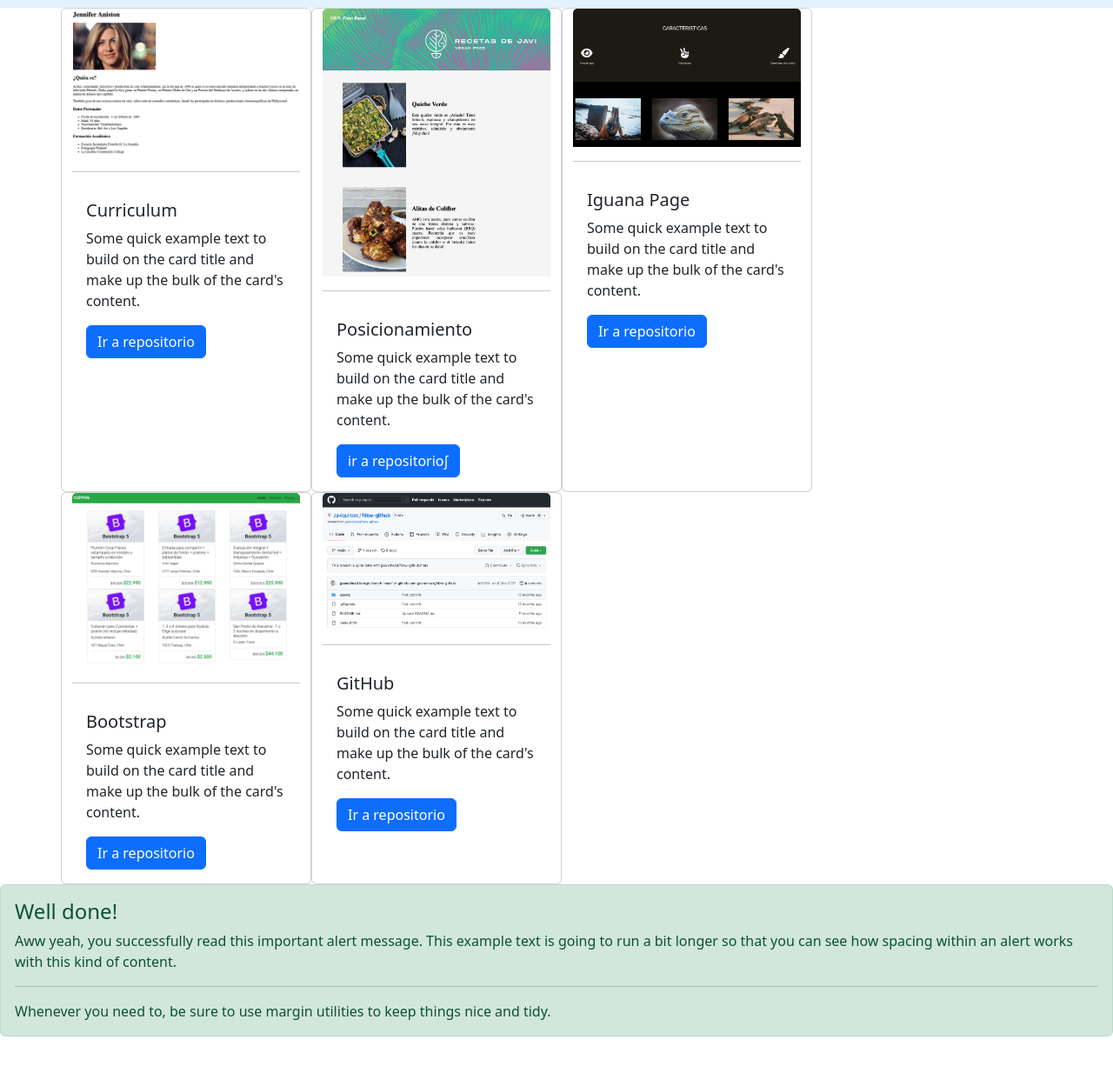
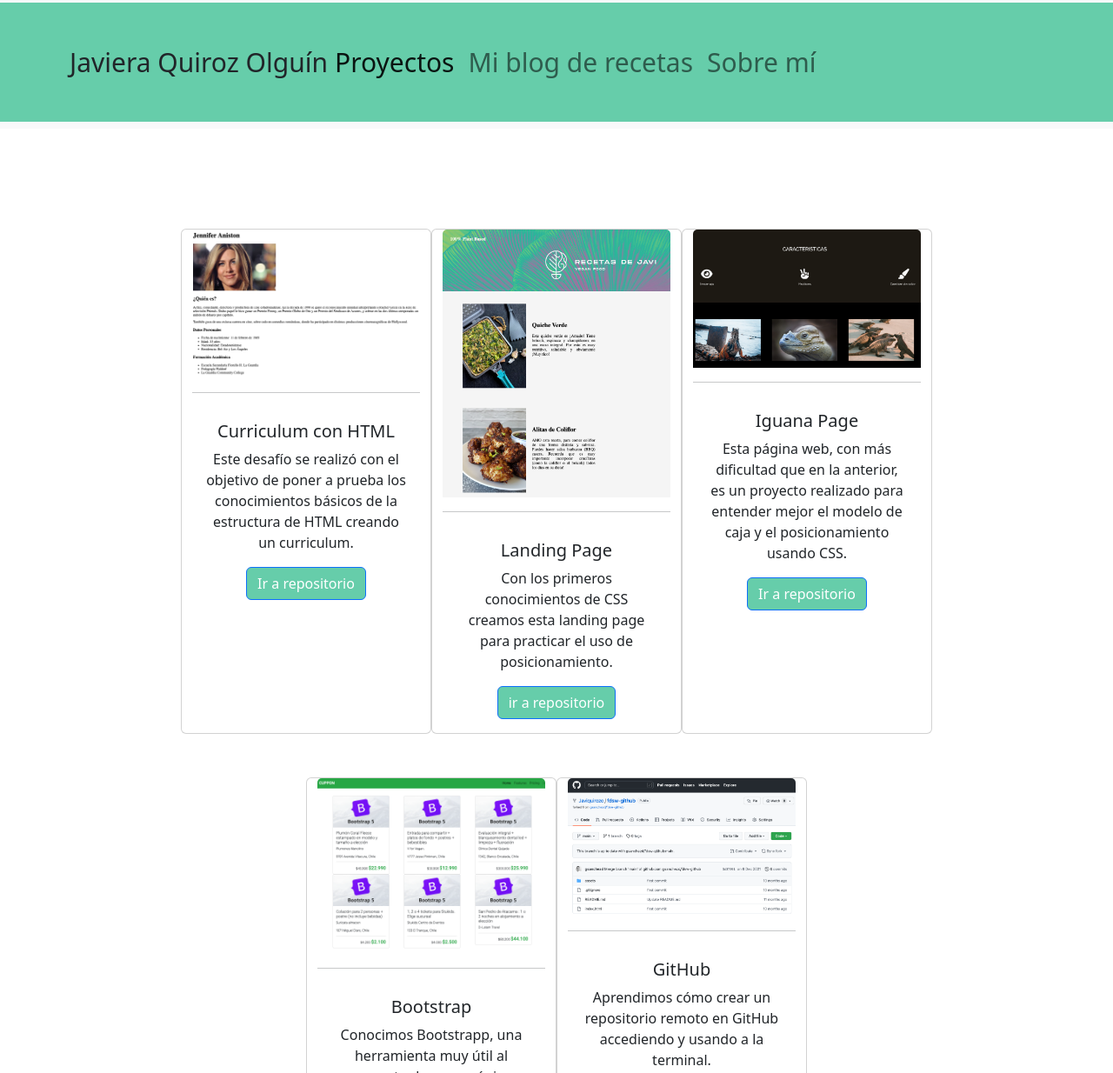
Before and after one commit to Javiquirozo/Portafolio-Javi, a plain HTML site: page index.html in a window 1280 px wide. Shown: the part 31-1265 px from the top of the page at 87% size. Before the commit the page ends 1239 px from the top, so only its background shows below. Drawn offline with nearby package versions, Linux system fonts and the light colour scheme.

Commit message:
last change

```diff
--- a/assets/css/styles.css
+++ b/assets/css/styles.css
@@ -1,3 +1,33 @@
-.nav {
-    font-size: 100px;
+.proyects {
+    box-sizing: border-box;
+    display: block;
 }
+
+.container{
+    padding: 5%;
+}
+
+.btn-primary{
+    background-color: mediumaquamarine;
+}
+.container-fluid{
+    background-color: mediumaquamarine;
+    margin-top: 2%;
+    padding-block: 3%;
+    padding-inline: 5%;
+    font-size: 30px;
+}
+
+
+.row{
+    justify-content: center;
+    text-align: center;
+    padding-top: 5%;
+}
+
+
+.contacto{
+    text-align-last: center;
+    padding-inline: 8%;
+    font-size: 20px;
+}
--- a/index.html
+++ b/index.html
@@ -10,8 +10,29 @@
   <title>Portafolio</title>
 </head>
 <body>
-  <nav class="navbar navbar-light" style="background-color: #e3f2fd;">
-    Portafolio Introducción a la Programación 2022
+  <nav class="navbar navbar-expand-lg navbar-light bg-light">
+    <div class="container-fluid">
+      <a class="navbar-brand" href="https://twitter.com/recetasdejavi" style="font: 35px;"></a>Javiera Quiroz Olguín</a>
+      <button class="navbar-toggler" type="button" data-bs-toggle="collapse" data-bs-target="#navbarNav" aria-controls="navbarNav" aria-expanded="false" aria-label="Toggle navigation">
+        <span class="navbar-toggler-icon"></span>
+      </button>
+      <div class="collapse navbar-collapse" id="navbarNav">
+        <ul class="navbar-nav">
+          <li class="nav-item">
+            <a class="nav-link active" aria-current="page" href="https://javiquirozo.github.io/Portafolio-Javi/">Proyectos</a>
+          </li>
+          <li class="nav-item">
+            <a class="nav-link" href="https://recetasdejavi.cl/">Mi blog de recetas</a>
+          </li>
+          <li class="nav-item">
+            <a class="nav-link" href="#">Sobre mí</a>
+          </li>
+          <li class="nav-item">
+            <a class="nav-link disabled" href="https://recetasdejavi.cl/who-is-cooking/" tabindex="-1" aria-disabled="true"></a>
+          </li>
+        </ul>
+      </div>
+    </div>
   </nav>
 
 <section id="proyects">
@@ -22,9 +43,10 @@
       <img src="assets/img/desafio-curriculum.png" class="card-img-top" alt="...">
       <hr>
       <div class="card-body">
-        <h5 class="card-title">Curriculum</h5>
-        <p class="card-text">Some quick example text to build on the card title and make up the bulk of the card's content.</p>
-        <a href="#" class="btn btn-primary">Ir a repositorio</a>
+        <h5 class="card-title">Curriculum con HTML</h5>
+        <p class="card-text">Este desafío se realizó con el objetivo de poner a prueba los conocimientos básicos de la estructura de HTML creando un curriculum.
+</p>
+        <a href="https://github.com/Javiquirozo/desafio1" class="btn btn-primary">Ir a repositorio</a>
       </div>
     </div>
 
@@ -32,9 +54,9 @@
       <img src="assets/img/posicionamiento.png" class="card-img-top" alt="...">
       <hr>
       <div class="card-body">
-        <h5 class="card-title">Posicionamiento</h5>
-        <p class="card-text">Some quick example text to build on the card title and make up the bulk of the card's content.</p>
-        <a href="#" class="btn btn-primary">ir a repositorio∫</a>
+        <h5 class="card-title">Landing Page</h5>
+        <p class="card-text">Con los primeros conocimientos de CSS creamos esta landing page para practicar el uso de posicionamiento.</p>
+        <a href="https://github.com/Javiquirozo/desafio2" class="btn btn-primary">ir a repositorio</a>
       </div>
     </div>
 
@@ -43,8 +65,8 @@
       <hr>
       <div class="card-body">
         <h5 class="card-title">Iguana Page</h5>
-        <p class="card-text">Some quick example text to build on the card title and make up the bulk of the card's content.</p>
-        <a href="#" class="btn btn-primary">Ir a repositorio</a>
+        <p class="card-text">Esta página web, con más dificultad que en la anterior, es un proyecto realizado para entender mejor el modelo de caja y el posicionamiento usando CSS.</p>
+        <a href="https://github.com/Javiquirozo/desafio3" class="btn btn-primary">Ir a repositorio</a>
       </div>
     </div>
 
@@ -55,8 +77,8 @@
       <hr>
       <div class="card-body">
         <h5 class="card-title">Bootstrap</h5>
-        <p class="card-text">Some quick example text to build on the card title and make up the bulk of the card's content.</p>
-        <a href="#" class="btn btn-primary">Ir a repositorio</a>
+        <p class="card-text">Conocimos Bootstrapp, una herramienta muy útil al momento de crear páginas web. Este cuarto desafío fue para crear un proyecto donde se utilizaran componentes de Bootstrap</p>
+        <a href="https://github.com/Javiquirozo/desafio4" class="btn btn-primary">Ir a repositorio</a>
       </div>
     </div>
     <div class="card" style="width: 18rem;">
@@ -64,20 +86,25 @@
       <hr>
       <div class="card-body">
         <h5 class="card-title">GitHub</h5>
-        <p class="card-text">Some quick example text to build on the card title and make up the bulk of the card's content.</p>
-        <a href="#" class="btn btn-primary">Ir a repositorio</a>
+        <p class="card-text">Aprendimos cómo crear un repositorio remoto en GitHub accediendo y usando a la terminal.</p>
+        <a href="https://github.com/Javiquirozo/fdsw-github" class="btn btn-primary">Ir a repositorio</a>
       </div>
     </div>
   </div>
 
 </section>
 
-<div class="alert alert-success" role="alert">
-  <h4 class="alert-heading">Well done!</h4>
-  <p>Aww yeah, you successfully read this important alert message. This example text is going to run a bit longer so that you can see how spacing within an alert works with this kind of content.</p>
-  <hr>
-  <p class="mb-0">Whenever you need to, be sure to use margin utilities to keep things nice and tidy.</p>
+<section class="contacto">
+<h3>Contáctame</h3>
+<div class="mb-3">
+  <label for="exampleFormControlInput1" class="form-label">Tu correo electrónico</label>
+  <input type="email" class="form-control" id="exampleFormControlInput1" placeholder="name@example.com">
 </div>
+<div class="mb-3">
+  <label for="exampleFormControlTextarea1" class="form-label">Mensaje</label>
+  <textarea class="form-control" id="exampleFormControlTextarea1" rows="3"></textarea>
+</div>
+</section>
 
 </body>
 </html>
```
